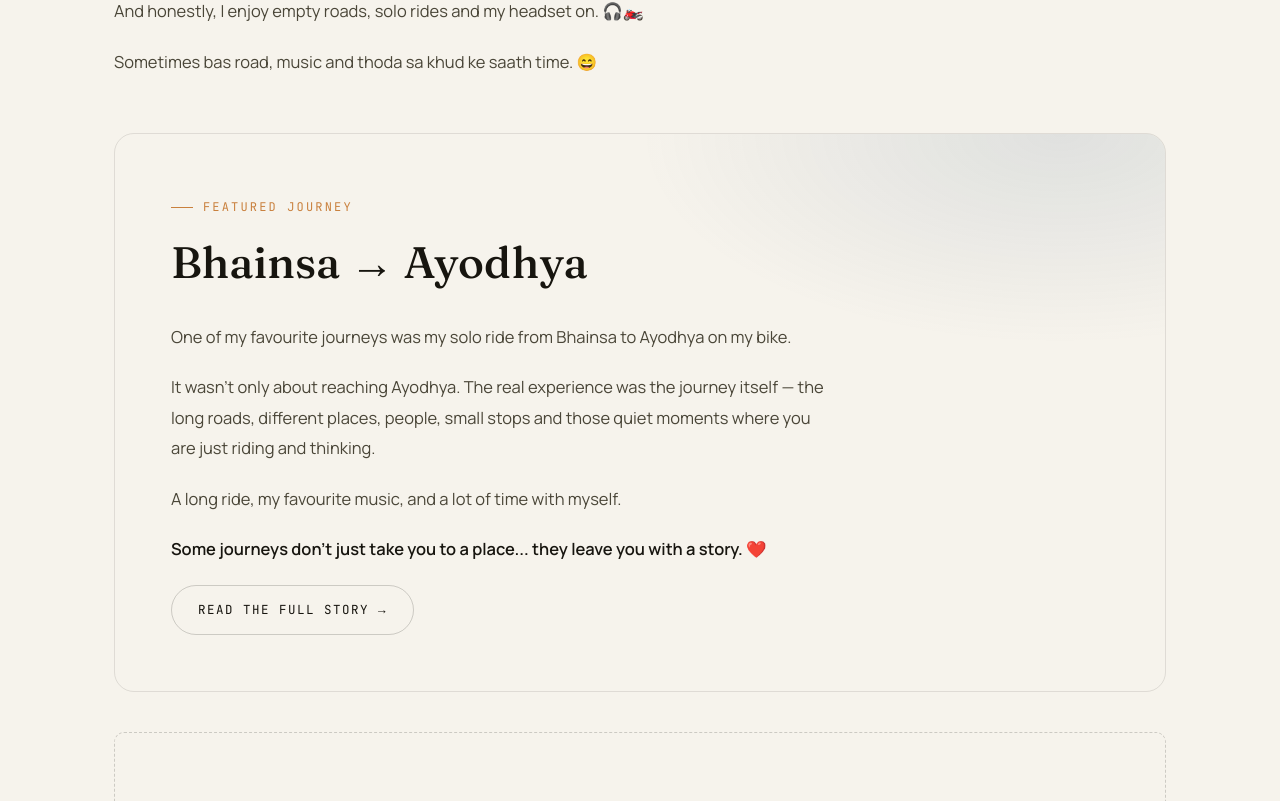
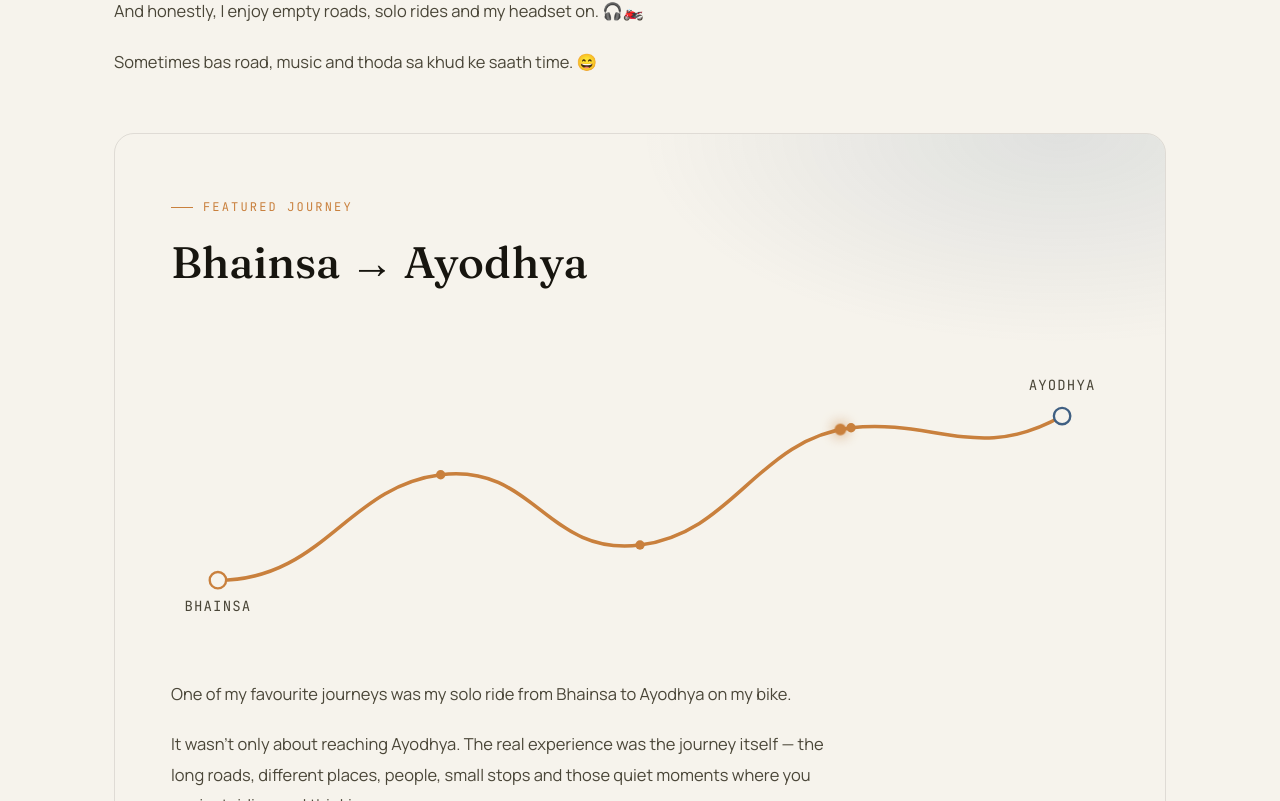
Before and after one commit to Pareshch28/Paresh_dev, a React (Vite) app: page / in a window 1280 px wide. Shown: the part 9639-10440 px from the top of the page. Built offline with nearby package versions, Linux system fonts and the light colour scheme.

Commit message:
travel update

```diff
--- /dev/null
+++ b/src/components/RouteMap.jsx
@@ -0,0 +1,69 @@
+import { useReveal } from "../hooks/useReveal.js";
+
+// The road curve, defined once and reused both as the SVG <path> `d` and as
+// the CSS offset-path for the small traveling dot, so they stay perfectly in sync.
+const ROUTE_D =
+  "M 40 210 C 130 210 150 130 230 120 C 310 110 320 190 400 180 C 480 170 500 90 580 80 C 650 72 690 110 760 70";
+
+// Approximate waypoints along that curve, for the small "stop" markers —
+// these don't need to be exact, just roughly on the line.
+const STOPS = [
+  { x: 230, y: 120 },
+  { x: 400, y: 180 },
+  { x: 580, y: 80 },
+];
+
+/**
+ * A stylized, hand-drawn-style route line from Bhainsa to Ayodhya. The line
+ * draws itself in on scroll (stroke-dashoffset via pathLength="1", so no JS
+ * path-length measurement needed), waypoint dots fade in after, and a small
+ * glowing marker travels the route on a loop using CSS offset-path.
+ * Not a literal geographic map — an illustrative journey line matching the
+ * site's dusk-road visual language.
+ */
+export default function RouteMap() {
+  const [ref, visible] = useReveal(0.3);
+
+  return (
+    <div ref={ref} className={`route-map ${visible ? "is-visible" : ""}`}>
+      <svg viewBox="0 0 800 260" xmlns="http://www.w3.org/2000/svg" aria-hidden="true">
+        {/* faint always-visible guide line, so the route has context before it draws in */}
+        <path d={ROUTE_D} className="route-map__line-bg" />
+
+        {/* the animated line itself */}
+        <path d={ROUTE_D} className="route-map__line" pathLength="1" />
+
+        {/* waypoint stops */}
+        {STOPS.map((stop, i) => (
+          <circle
+            key={i}
+            cx={stop.x}
+            cy={stop.y}
+            r="4"
+            className="route-map__stop"
+            style={{ transitionDelay: `${1.6 + i * 0.25}s` }}
+          />
+        ))}
+
+        {/* start marker */}
+        <g className="route-map__marker">
+          <circle cx="40" cy="210" r="7" />
+          <text x="40" y="236" textAnchor="middle">
+            BHAINSA
+          </text>
+        </g>
+
+        {/* end marker */}
+        <g className="route-map__marker route-map__marker--end">
+          <circle cx="760" cy="70" r="7" />
+          <text x="760" y="48" textAnchor="middle">
+            AYODHYA
+          </text>
+        </g>
+
+        {/* small glowing marker that travels the route on a loop */}
+        <circle r="5" className="route-map__traveler" style={{ offsetPath: `path('${ROUTE_D}')` }} />
+      </svg>
+    </div>
+  );
+}
--- a/src/sections/Travel.jsx
+++ b/src/sections/Travel.jsx
@@ -2,6 +2,7 @@ import { travelIntroParagraphs, featuredJourney } from "../content/travel.js";
 import { renderRich } from "../utils/text.jsx";
 import ExternalLink from "../components/ExternalLink.jsx";
 import Reveal from "../components/Reveal.jsx";
+import RouteMap from "../components/RouteMap.jsx";
 
 export default function Travel() {
   return (
@@ -18,6 +19,7 @@ export default function Travel() {
         <Reveal className="journey-feature">
           <span className="eyebrow">Featured journey</span>
           <h3>{featuredJourney.route}</h3>
+          <RouteMap />
           <div className="prose">
             {featuredJourney.paragraphs.map((p, i) => (
               <p key={i}>{renderRich(p)}</p>
--- a/src/styles.css
+++ b/src/styles.css
@@ -1082,3 +1082,108 @@
     transition: none;
   }
 }
+/* ---------- Animated route map (Bhainsa → Ayodhya) ---------- */
+.route-map {
+  margin: 36px 0 40px;
+}
+.route-map svg {
+  width: 100%;
+  height: auto;
+  display: block;
+  overflow: visible;
+}
+
+.route-map__line-bg {
+  fill: none;
+  stroke: var(--dusk);
+  stroke-width: 2;
+  stroke-linecap: round;
+  opacity: 0.16;
+}
+
+.route-map__line {
+  fill: none;
+  stroke: var(--accent);
+  stroke-width: 3;
+  stroke-linecap: round;
+  stroke-dasharray: 1;
+  stroke-dashoffset: 1;
+  transition: stroke-dashoffset 1.8s var(--ease) 0.15s;
+}
+.route-map.is-visible .route-map__line {
+  stroke-dashoffset: 0;
+}
+
+.route-map__stop {
+  fill: var(--accent);
+  opacity: 0;
+  transition: opacity 0.5s var(--ease);
+}
+.route-map.is-visible .route-map__stop {
+  opacity: 1;
+}
+
+.route-map__marker circle {
+  fill: var(--bg);
+  stroke: var(--accent);
+  stroke-width: 2;
+}
+.route-map__marker--end circle {
+  stroke: var(--dusk);
+}
+.route-map__marker text {
+  font-family: var(--font-mono);
+  font-size: 12px;
+  letter-spacing: 0.08em;
+  fill: var(--text-secondary);
+}
+
+.route-map__traveler {
+  fill: var(--accent);
+  filter: drop-shadow(0 0 6px var(--accent));
+  offset-distance: 0%;
+  offset-rotate: 0deg;
+  opacity: 0;
+  animation: route-travel 6.5s linear infinite;
+  animation-play-state: paused;
+}
+.route-map.is-visible .route-map__traveler {
+  animation-play-state: running;
+  animation-delay: 2s;
+}
+@keyframes route-travel {
+  0% {
+    offset-distance: 0%;
+    opacity: 0;
+  }
+  6% {
+    opacity: 1;
+  }
+  94% {
+    opacity: 1;
+  }
+  100% {
+    offset-distance: 100%;
+    opacity: 0;
+  }
+}
+
+@media (prefers-reduced-motion: reduce) {
+  .route-map__line {
+    transition: none;
+    stroke-dashoffset: 0;
+  }
+  .route-map__stop {
+    transition: none;
+    opacity: 1;
+  }
+  .route-map__traveler {
+    display: none;
+  }
+}
+
+@media (max-width: 640px) {
+  .route-map__marker text {
+    font-size: 10px;
+  }
+}
```
